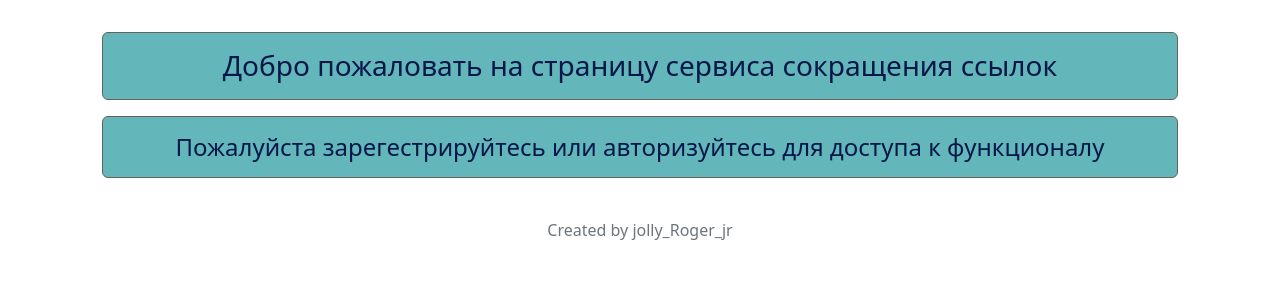
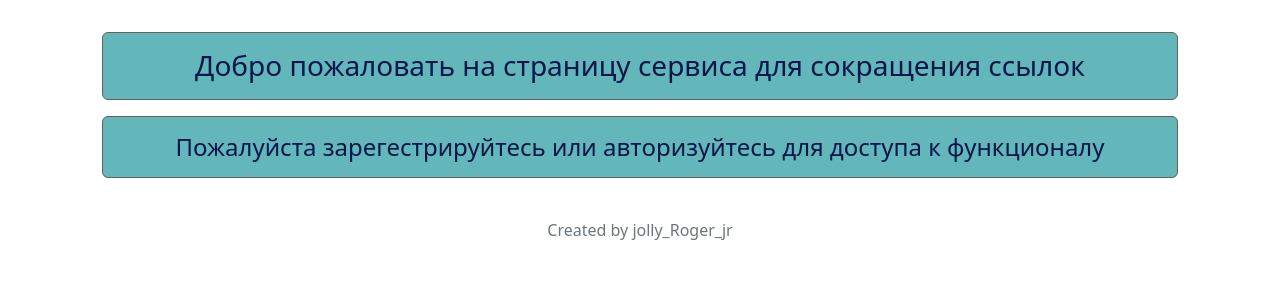
Before and after one commit to jolly-Roger-jr/LinkCon, a Django app: page / in a window 1280 px wide. Shown: the part 89-389 px from the top of the page. Run offline with Django 4.2, Linux system fonts and the light colour scheme.

Commit message:
some template changes

```diff
--- a/main/templates/main/index.html
+++ b/main/templates/main/index.html
@@ -37,7 +37,7 @@ Convert Link
         </div>
     <script src="static/js/ajax_request.js"></script>
     {% else %}
-    <h3 class="alert ss-warning mt-2 text-center">Добро пожаловать на страницу сервиса сокращения ссылок</h3>
+    <h3 class="alert ss-warning mt-2 text-center">Добро пожаловать на страницу сервиса для сокращения ссылок</h3>
     <h4 class="alert ss-warning mt-2 text-center">Пожалуйста зарегестрируйтесь или авторизуйтесь для доступа к функционалу</h4>
 {% endif %}
 {% endblock %}
```
